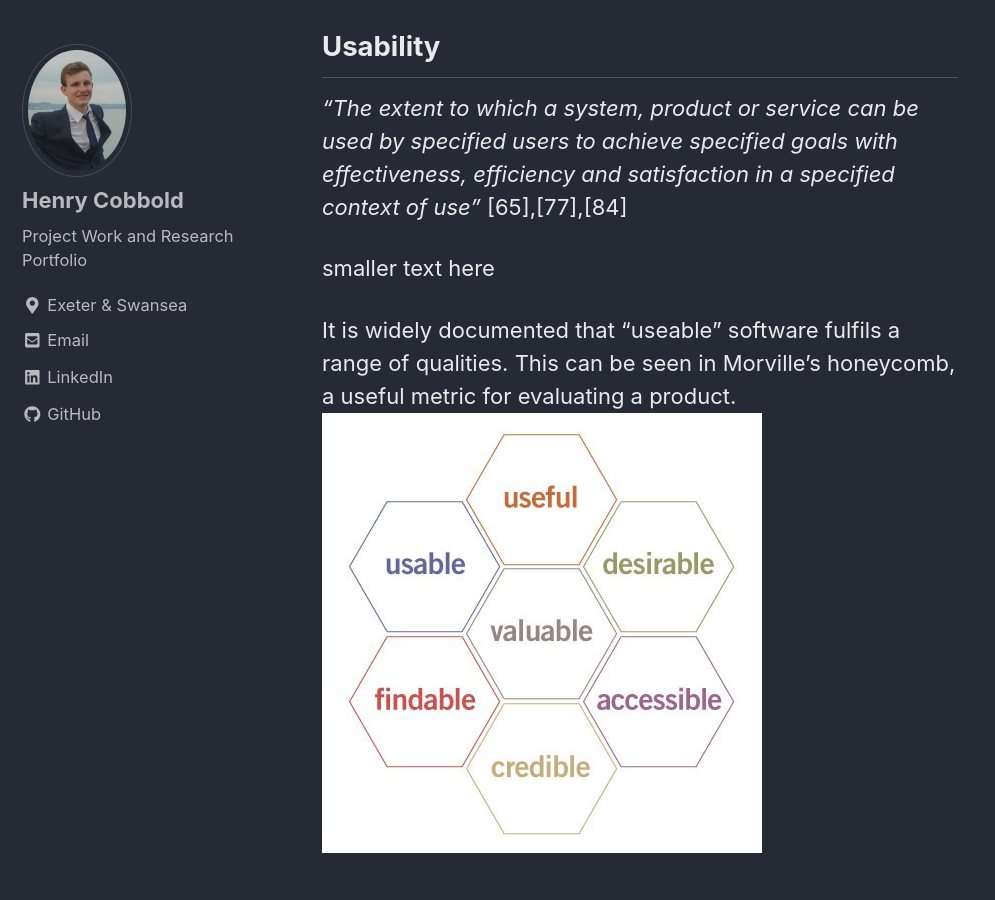
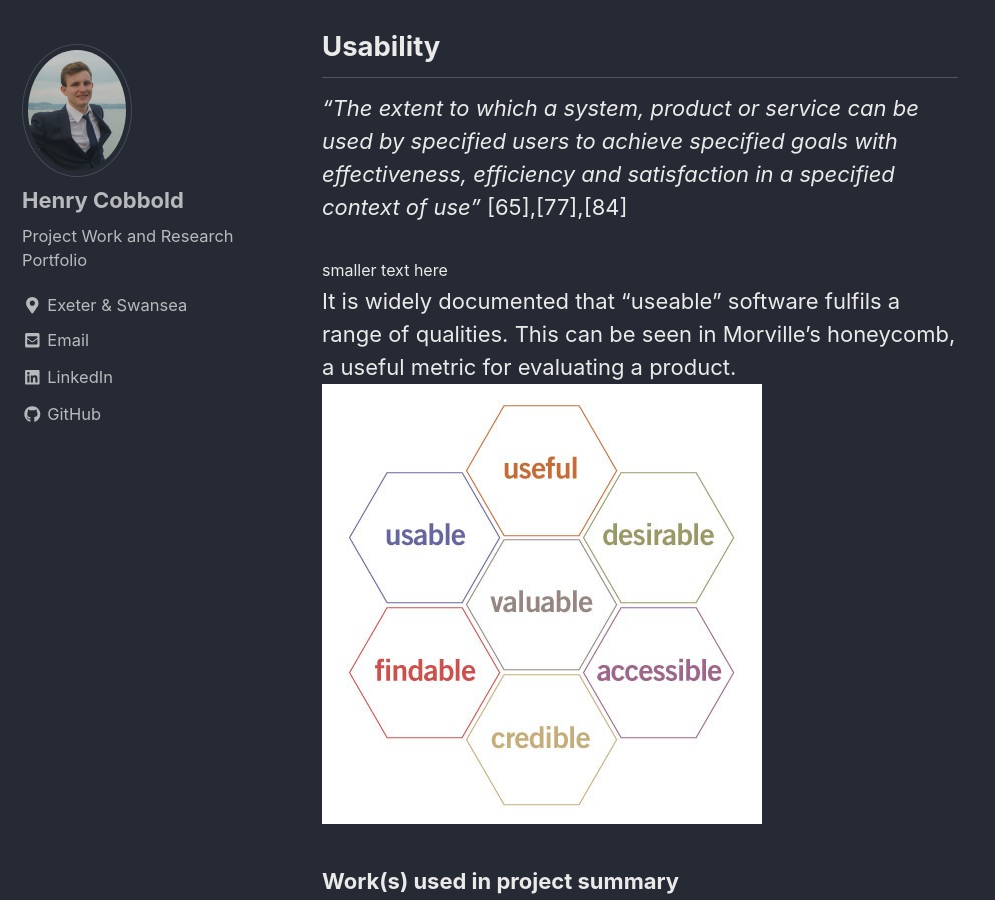
Before and after one commit to henrycobbold/henrycobbold.github.io, a Jekyll site: the page built from _posts/2018-01-28-perceptron.md, in a window 1280 px wide and 900 px high, scrolled down 1289 px. Shown: the whole window, without its empty margins (0-995 px from the left). Built offline with Jekyll 4.4.1, drawn with Linux system fonts in a browser that asks for light colours; nearby versions of some CDN libraries.

Commit message:
text font change

```diff
--- a/_posts/2018-01-28-perceptron.md
+++ b/_posts/2018-01-28-perceptron.md
@@ -25,7 +25,7 @@
 
 *“The extent to which a system, product or service can be used by specified users to achieve specified goals with effectiveness, efficiency and satisfaction in a specified context of use”* [65],[77],[84]
 
-<span style="font-size:5;">smaller text here</span>
+<font size="3">smaller text here</font>
 
 It is widely documented that "useable" software fulfils a range of qualities. This can be seen in Morville's honeycomb, a useful metric for evaluating a product.
 <img src="{{ site.url }}{{ site.baseurl }}/images/morville_honeycomb.jpg" alt="linearly separable data">
```
Also changed, not shown: other parts of _posts/2018-01-28-perceptron.md (+1 -1 lines).
